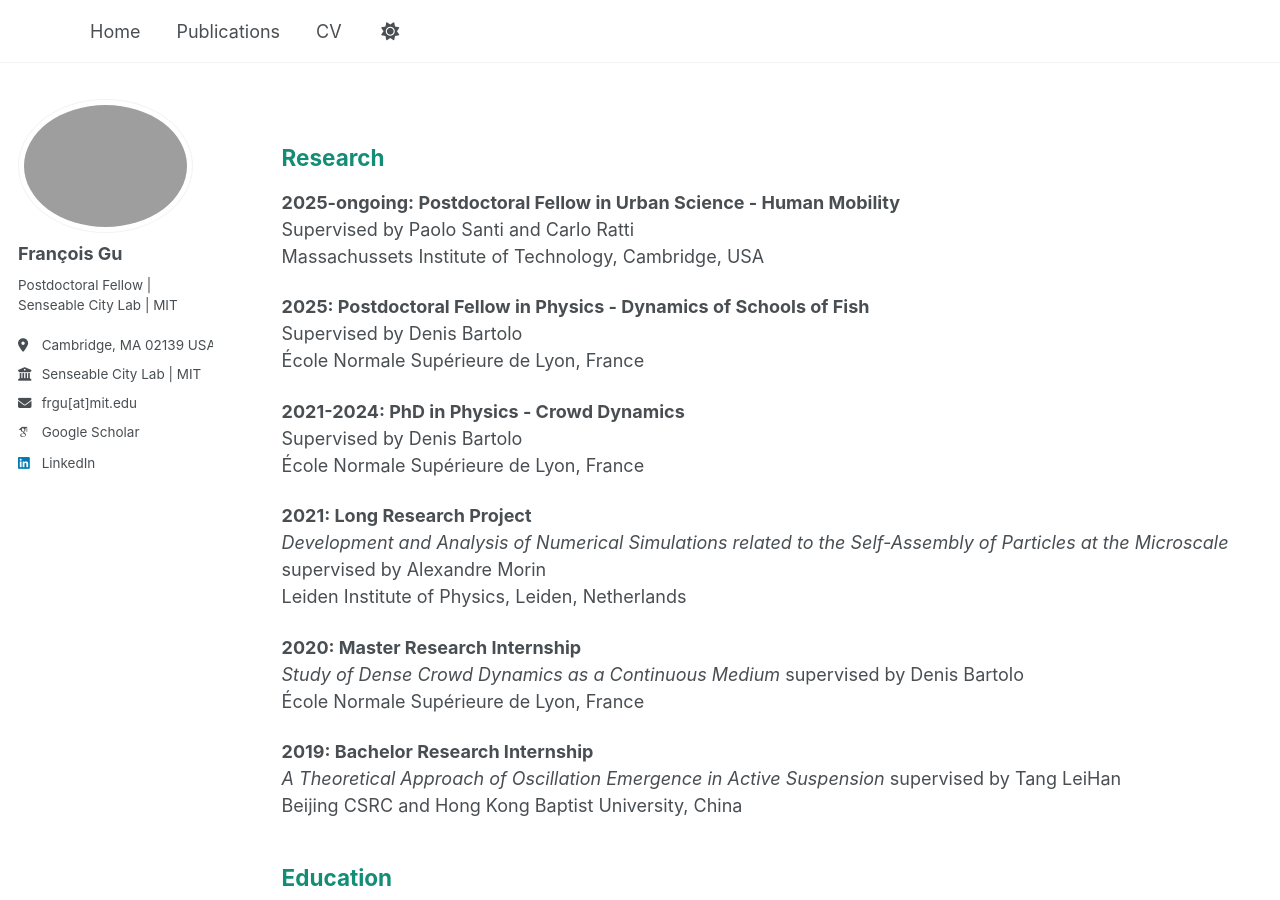
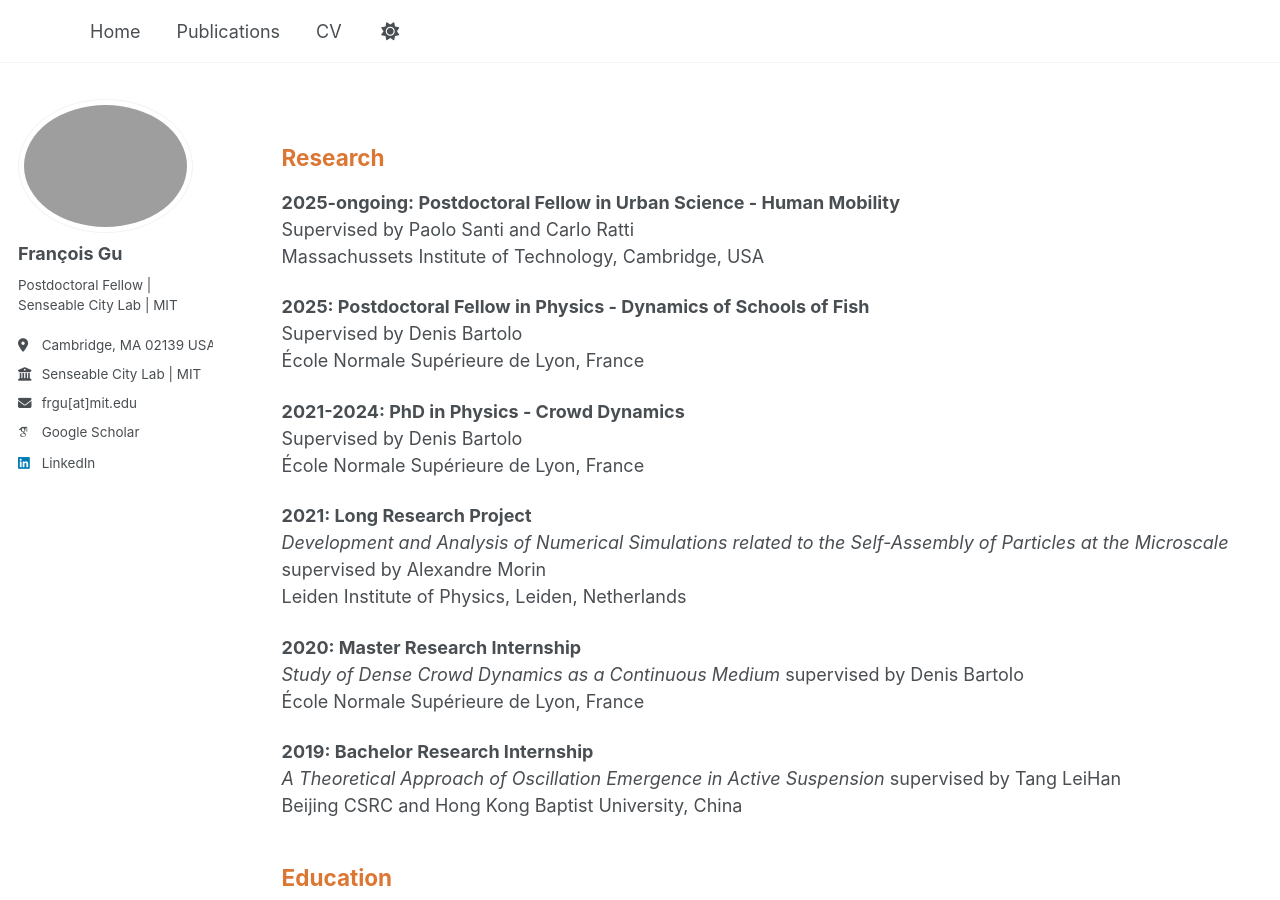
Before and after one commit to francois-gu/francois-gu.github.io, a Jekyll site: the page built from _pages/cv.md, in a window 1280 px wide and 900 px high. Built offline with Jekyll 4.4.1, drawn with Linux system fonts in a browser that asks for light colours; some web fonts are replaced.

Commit message:
Switch from teal/cyan to orange

```diff
--- a/_includes/archive-single-cv.html
+++ b/_includes/archive-single-cv.html
@@ -28,9 +28,9 @@
     {% endif %}
     <h3 class="archive__item-title" itemprop="headline">
       {% if post.link %}
-        <a href="{{ post.link }}" style="text-decoration: none; color:  #54aec8;">{{ title }}</a> <a href="{{ base_path }}{{ post.url }}" rel="permalink" style="text-decoration: none; color:  #54aec8;"><i class="fa fa-link" aria-hidden="true" title="permalink"></i><span class="sr-only">Permalink</span></a>
+        <a href="{{ post.link }}" style="text-decoration: none; color:  #f39c12;">{{ title }}</a> <a href="{{ base_path }}{{ post.url }}" rel="permalink" style="text-decoration: none; color:  #f39c12;"><i class="fa fa-link" aria-hidden="true" title="permalink"></i><span class="sr-only">Permalink</span></a>
       {% else %}
-        <a href="{{ base_path }}{{ post.url }}" rel="permalink" style="text-decoration: none; color:  #54aec8;">{{ title }}</a>
+        <a href="{{ base_path }}{{ post.url }}" rel="permalink" style="text-decoration: none; color:  #f39c12;">{{ title }}</a>
       {% endif %}
     </h3>
     {% if post.read_time %}
--- a/_pages/cv.md
+++ b/_pages/cv.md
@@ -10,7 +10,7 @@ header: false
 
 {% include base_path %}
 
-<h2 style="color: #138d75 ">Research</h2>
+<h2 style="color: #dc7633 ">Research</h2>
 <!-- Work Experience -->
 <!-- ====== -->
 **2025-ongoing: Postdoctoral Fellow in Urban Science - Human Mobility**\
@@ -55,7 +55,7 @@ Beijing CSRC and Hong Kong Baptist University, China
   * Duties included: Tagging issues
   * Supervisor: Professor Git -->
 
-<h2 style="color: #138d75 ">Education</h2>
+<h2 style="color: #dc7633 ">Education</h2>
 <!-- Education
 ====== -->
 **2021-2024: PhD in Physics - Crowd Dynamics**\
@@ -83,7 +83,7 @@ Lycée Joffre, Montpellier, France
   * Sub-skill 2.3
 * Skill 3 -->
 
-<h2 style="color: #138d75 ">Publications</h2>
+<h2 style="color: #dc7633 ">Publications</h2>
 <!-- Publications
 ====== -->
   <ul style="list-style: none; padding-left: 0;">
```
